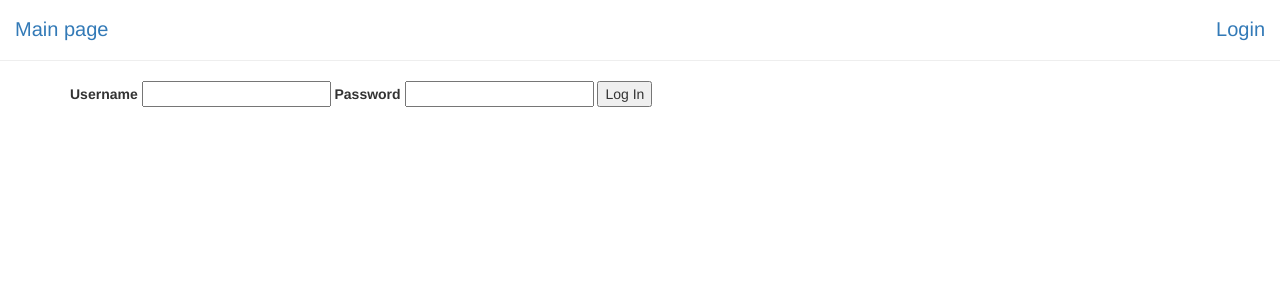
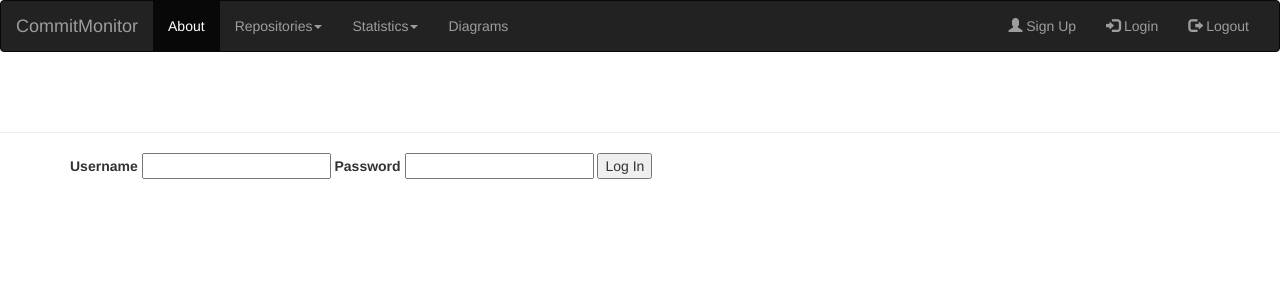
Before and after one commit to mozola/CommitMonitor, a Flask app: page /login in a window 1280 px wide. Shown: the top 300 px of the page. Run offline with Flask 2, Linux system fonts and the light colour scheme; some libraries are stand-ins or nearby versions.

Commit message:
Add bootstrap navbar

```diff
--- a/src/commit_monitor/http_handler.py
+++ b/src/commit_monitor/http_handler.py
@@ -38,7 +38,6 @@ class Repositories:
 
     def add(self, repository):
         for branch in self.get_branches(repository.url):
-            print(branch)
             repo = Repository(repository.name, repository.url)
             repo.branch = branch
             repo.commits = repository.get_commits(branch)
--- a/src/commit_monitor/templates/base/base.html
+++ b/src/commit_monitor/templates/base/base.html
@@ -25,33 +25,46 @@
 </style>
 
 <body>
-    {% if session['username'] %}
-        <div>
-            <div class='topnav-left'>
-                <a href="/">Main page</a>
-                <a href="/repository/add">Add</a>
-                <a href="/repository/display"></a>
-                <a href="/repository/subscribed">Subscribed</a>
-                <a href="/repository/commits">Commits</a>
-            </div>
-            <div class="topnav-right">
-                <h3>Hello {{session['username']}}</h3>
-                <a href="/logout">Logout</a>
-            </div>
-        </div>
-    {% endif %}
 
-
-    {% if not session['username'] %}
-        <div>
-            <div class='topnav-left'>
-                <a href='/'>Main page</a>
-            </div>
-            <div class="topnav-right">
-                <a href='/login'>Login</a>
-            </div>
-        </div>
-    {% endif %}
+        <nav class="navbar navbar-inverse">
+                <div class="container-fluid">
+                  <div class="navbar-header">
+                    <button type="button" class="navbar-toggle" data-toggle="collapse" data-target="#myNavbar">
+                      <span class="icon-bar"></span>
+                      <span class="icon-bar"></span>
+                      <span class="icon-bar"></span>
+                    </button>
+                    <a class="navbar-brand" href="/">CommitMonitor</a>
+                  </div>
+                  <div class="collapse navbar-collapse" id="myNavbar">
+                    <ul class="nav navbar-nav">
+                      <li class="active"><a href="#">About</a></li>
+                      <li class="dropdown">
+                            <a class="dropdown-toggle" data-toggle="dropdown" href="#">Repositories<span class="caret"></span></a>
+                            <ul class="dropdown-menu">
+                              <li><a href="/repository/add">Add new</a></li>
+                              <li><a href="#">Modify</a></li>
+                              <li><a href="/repository/subscribed">Subscribed</a></li>
+                            </ul>
+                          </li>
+                      <li class="dropdown">
+                        <a class="dropdown-toggle" data-toggle="dropdown" href="#">Statistics<span class="caret"></span></a>
+                        <ul class="dropdown-menu">
+                          <li><a href="#">User</a></li>
+                          <li><a href="/repository/commits">Projects</a></li>
+                          <li><a href="#">Users</a></li>
+                        </ul>
+                      </li>
+                      <li><a href="#">Diagrams</a></li>
+                    </ul>
+                    <ul class="nav navbar-nav navbar-right">
+                      <li><a href="#"><span class="glyphicon glyphicon-user"></span> Sign Up</a></li>
+                      <li><a href="/login"><span class="glyphicon glyphicon-log-in"></span> Login</a></li>
+                      <li><a href="/logout"><span class="glyphicon glyphicon-log-out"></span> Logout</a></li>
+                    </ul>
+                  </div>
+                </div>
+              </nav>
 
     <br><br>
     <hr>
```
